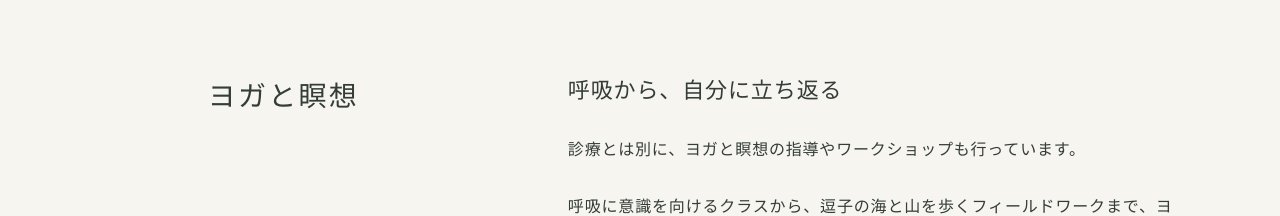
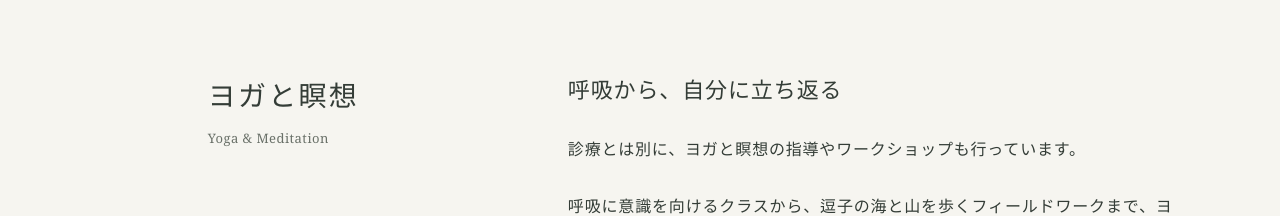
Before and after one commit to kaoruhirose/hirose-clinic-website, a Next.js app: page /about in a window 1280 px wide. Shown: the part 2560-2776 px from the top of the page. Built offline with nearby package versions, Linux system fonts and the light colour scheme.

Commit message:
ヨガと瞑想に英文の副見出しを追加

```diff
--- a/src/app/about/page.tsx
+++ b/src/app/about/page.tsx
@@ -53,7 +53,7 @@ export default function About() {
           </p>
         </EditorialSection>
 
-        <EditorialSection id="yoga" title="ヨガと瞑想">
+        <EditorialSection id="yoga" title="ヨガと瞑想" english="Yoga & Meditation">
           <h3>呼吸から、自分に立ち返る</h3>
           <p>
             診療とは別に、ヨガと瞑想の指導やワークショップも行っています。
```
